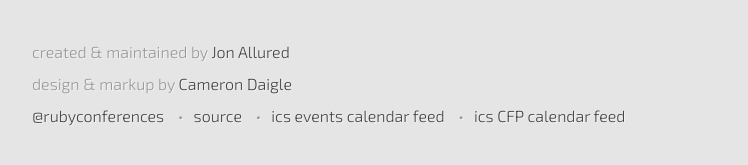
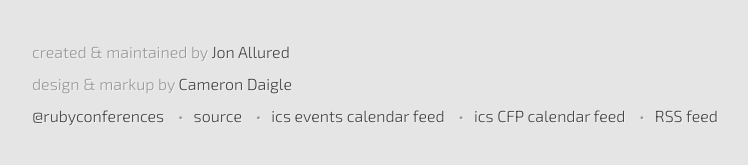
Before and after one commit to ruby-conferences/ruby-conferences.github.io, a Jekyll site: the page built from index.html, in a window 1280 px wide and 900 px high, scrolled down 2018 px. Shown: the part 688-853 px from the top of the window, without its empty margins (208-956 px from the left). Built offline with Jekyll 4.4.1, drawn with Linux system fonts in a browser that asks for light colours.

Commit message:
Add feed link to footer

```diff
--- a/_layouts/default.html
+++ b/_layouts/default.html
@@ -48,6 +48,8 @@
           <li><a href="https://github.com/ruby-conferences/ruby-conferences.github.io">source</a></li>
           <li><a href="https://rubyconferences.org/calendar.ics">ics events calendar feed</a></li>
           <li><a href="https://rubyconferences.org/cfp.ics">ics CFP calendar feed</a></li>
+          <li><a href="/feed.xml">RSS feed</a></li>
+        </ul>
         </ul>
       </footer>
       <script type="text/javascript">
```
